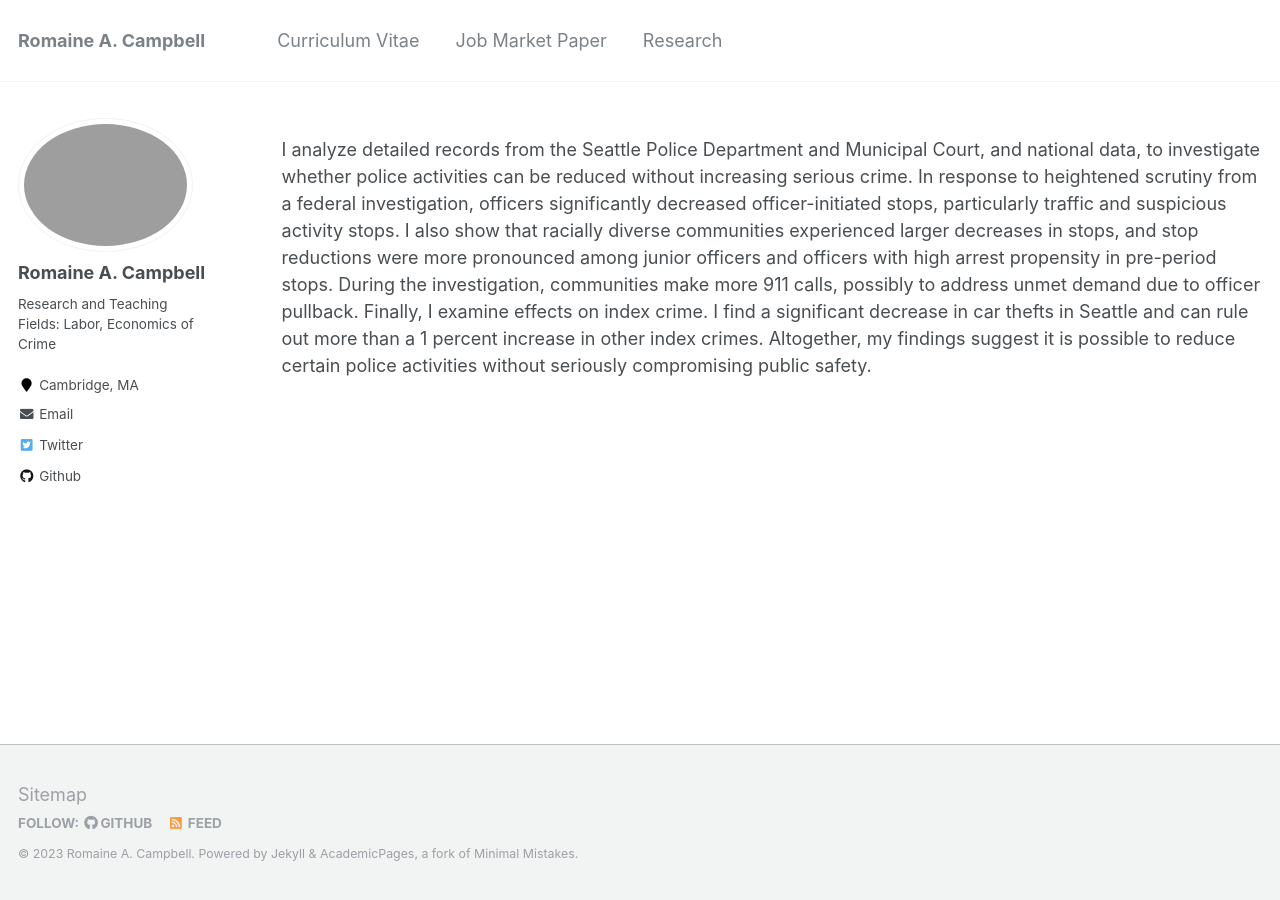
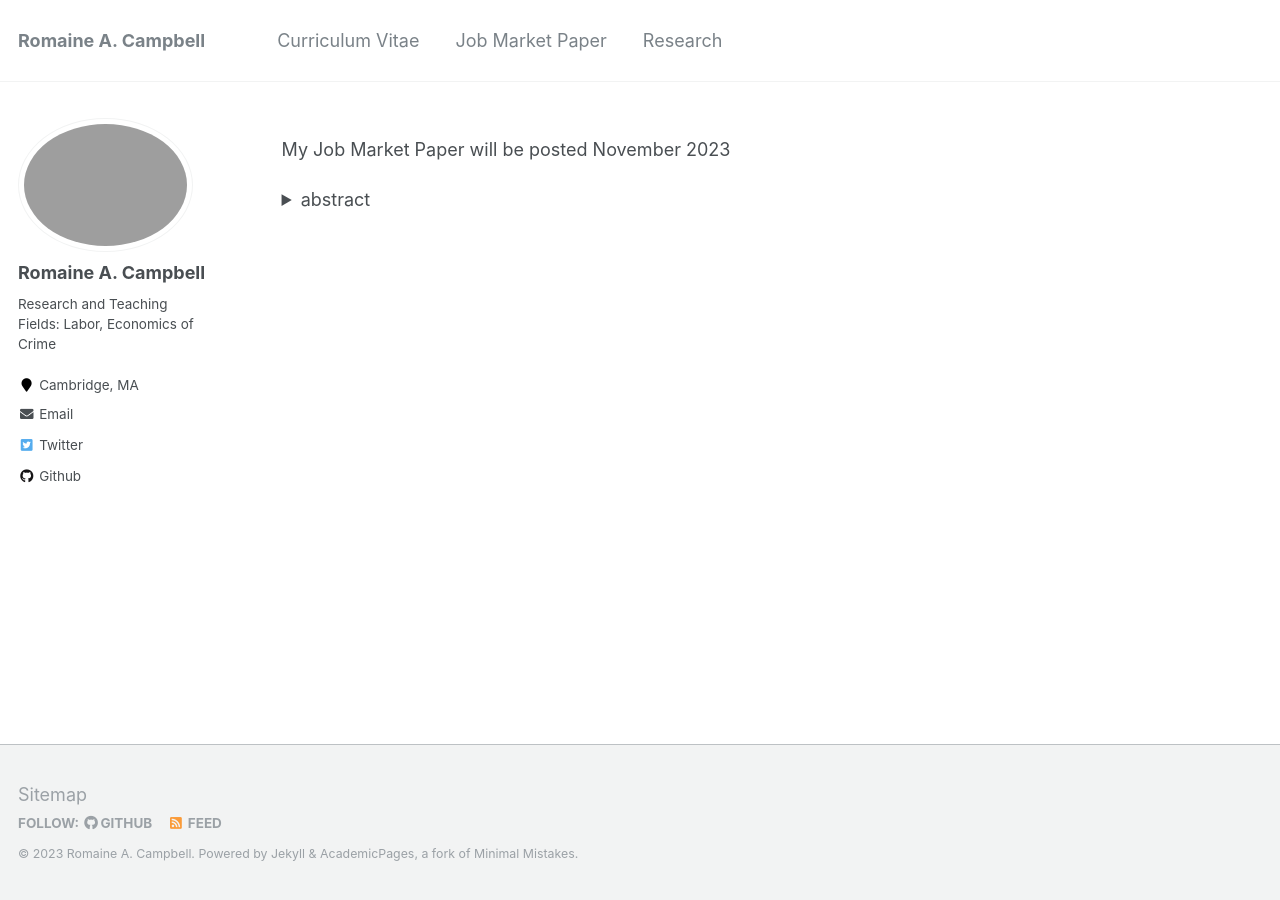
Before and after one commit to romainecampbell/romainecampbell.github.io, a Jekyll site: the page built from _pages/job_market_paper.md, in a window 1280 px wide. Built offline with Jekyll 4.4.1, drawn with Linux system fonts in a browser that asks for light colours.

Commit message:
Update job_market_paper.md

```diff
--- a/_pages/job_market_paper.md
+++ b/_pages/job_market_paper.md
@@ -5,6 +5,7 @@
 author_profile: true
 ---
 
-{% include base_path %}
-
-I analyze detailed records from the Seattle Police Department and Municipal Court, and national data, to investigate whether police activities can be reduced without increasing serious crime. In response to heightened scrutiny from a federal investigation, officers significantly decreased officer-initiated stops, particularly traffic and suspicious activity stops. I also show that racially diverse communities experienced larger decreases in stops, and stop reductions were more pronounced among junior officers and officers with high arrest propensity in pre-period stops. During the investigation, communities make more 911 calls, possibly to address unmet demand due to officer pullback. Finally, I examine effects on index crime. I find a significant decrease in car thefts in Seattle and can rule out more than a 1 percent increase in other index crimes. Altogether, my findings suggest it is possible to reduce certain police activities without seriously compromising public safety.
+My Job Market Paper will be posted November 2023 {% include base_path %}
+<details>
+  <summary>abstract</summary>
+</details>
```
